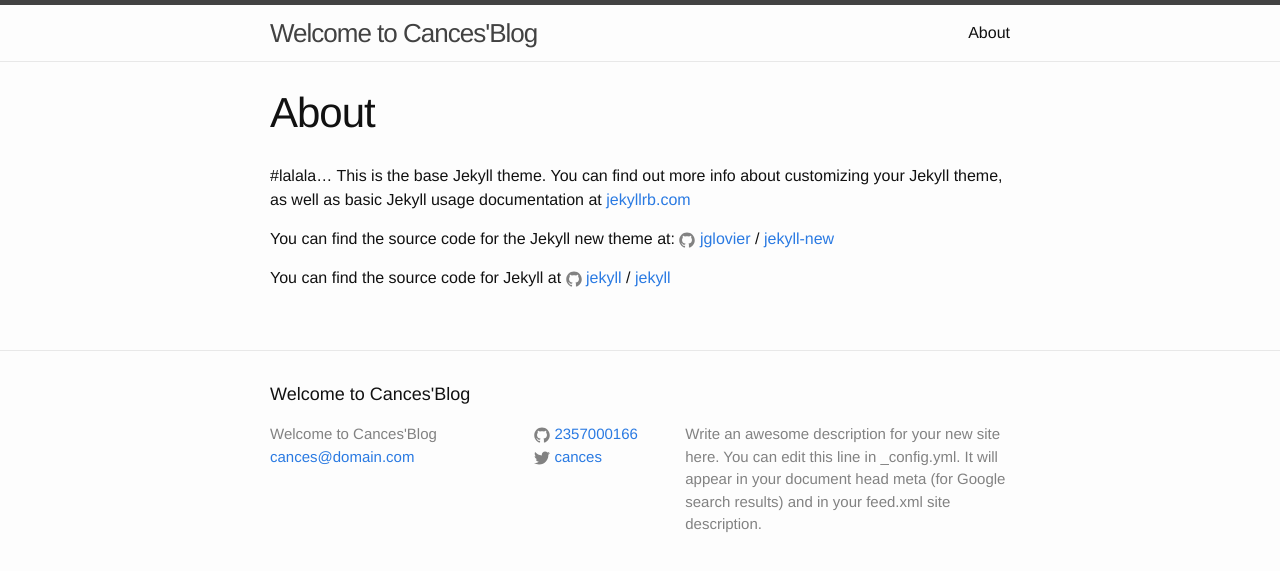
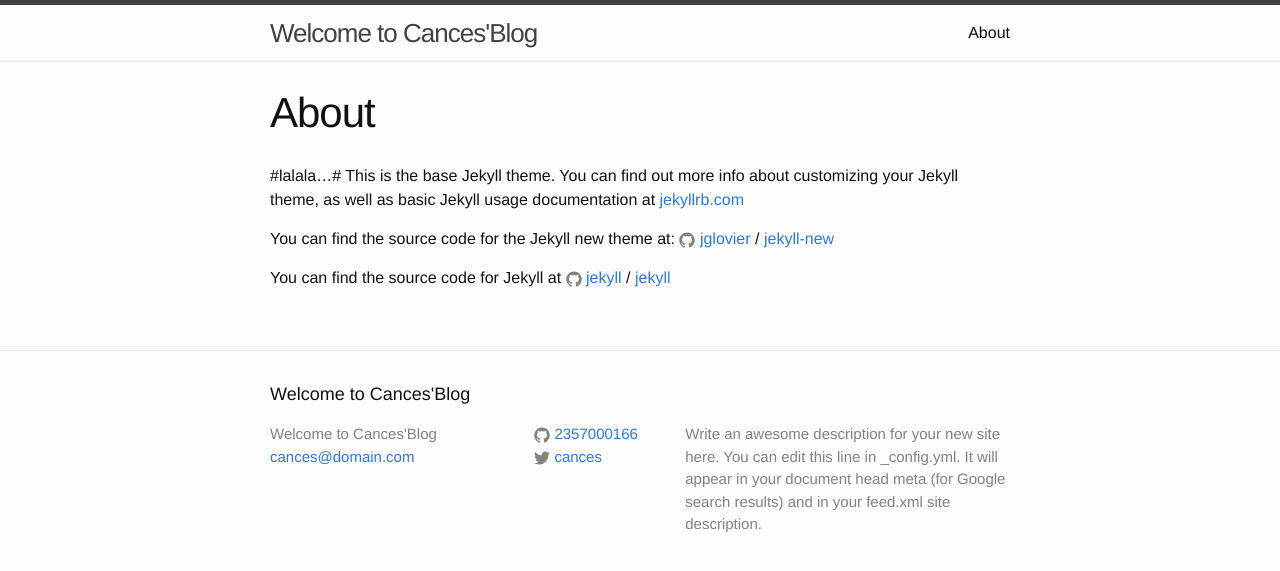
Before and after one commit to canc3s/canc3s.github.io, a Jekyll site: the page built from about.md, in a window 1280 px wide. Shown: the top 571 px of the page. Built offline with Jekyll 4.4.1, drawn with Linux system fonts in a browser that asks for light colours; nearby versions of some CDN libraries; library files that are not in the unit come from our copies; comment, search, counter and statistics services are not loaded.

```diff
--- a/about.md
+++ b/about.md
@@ -3,7 +3,7 @@ layout: page
 title: About
 permalink: /about/
 ---
-#lalala...
+#lalala...#
 This is the base Jekyll theme. You can find out more info about customizing your Jekyll theme, as well as basic Jekyll usage documentation at [jekyllrb.com](http://jekyllrb.com/)
 
 You can find the source code for the Jekyll new theme at:
```
